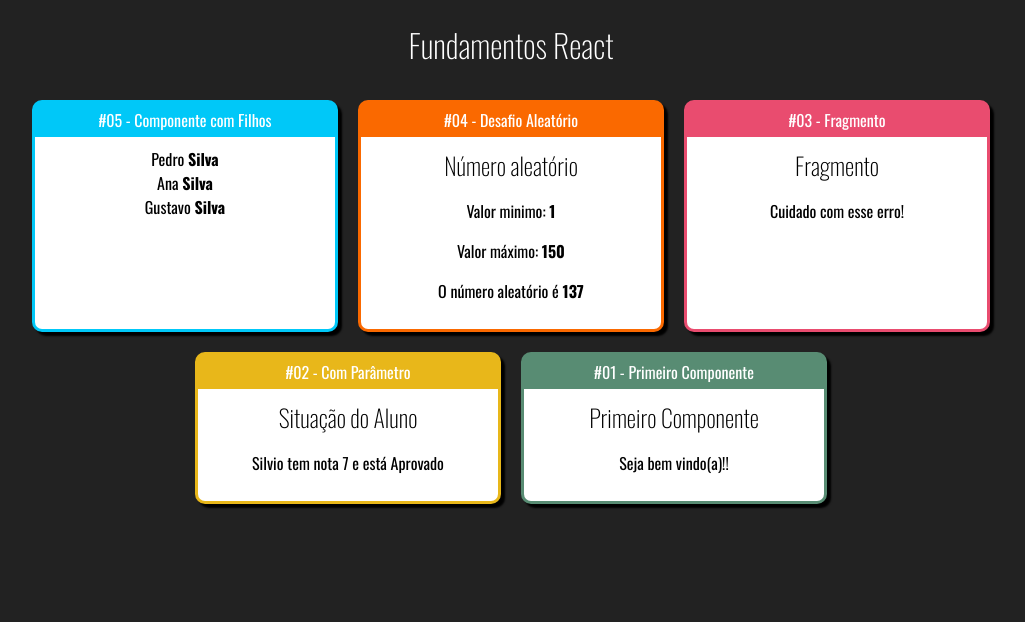
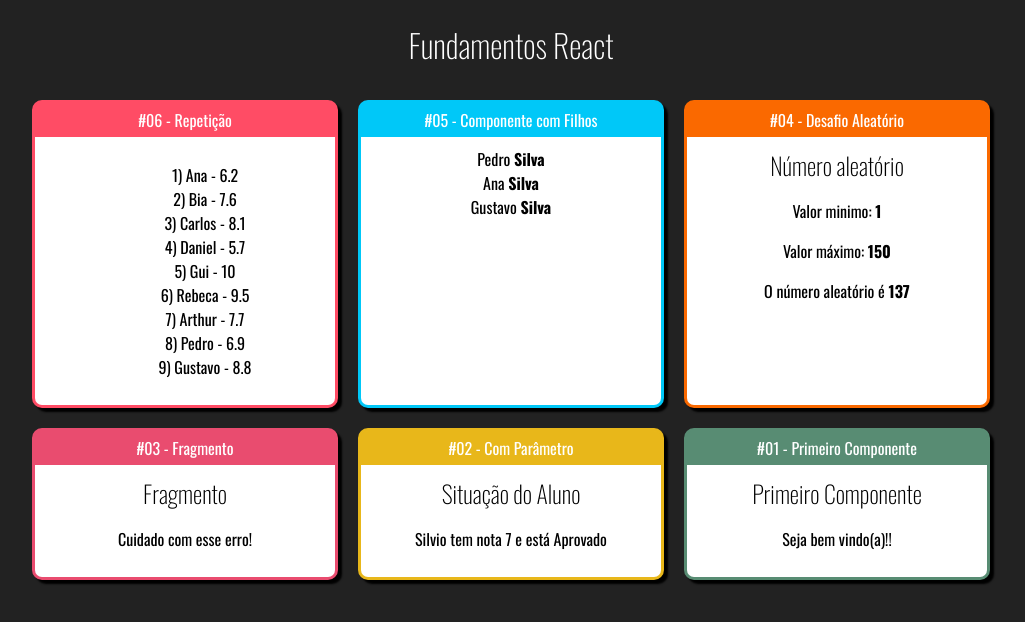
Before and after one commit to SilvioDiasJr/fundamentos-react, a React (Create React App) app in the folder fundamentos-react/: page / in a window 1280 px wide. Shown: the top 622 px of the page, without its empty margins (129-1154 px from the left). Built offline with nearby package versions, Linux system fonts and the light colour scheme.

Commit message:
modificar importe de ListaAlunos.jsx dentro de Cards

```diff
--- a/fundamentos-react/src/App.jsx
+++ b/fundamentos-react/src/App.jsx
@@ -7,6 +7,7 @@
 import Card from './components/layout/Card'
 import Familia from './components/basicos/Familia'
 import FamiliaMembro from './components/basicos/FamiliaMembro'
+import ListaAlunos from './components/repeticao/ListaAlunos'
 
 import './App.css'
 
@@ -16,6 +17,10 @@
       <h1>Fundamentos React</h1>
 
       <div className="Cards">
+        <Card titulo="#06 - Repetição" color="#FF4C65">
+          <ListaAlunos />
+        </Card>
+
         <Card titulo="#05 - Componente com Filhos" color="#00C8F8">
           <Familia sobrenome="Silva">
             <FamiliaMembro nome="Pedro" />
```
